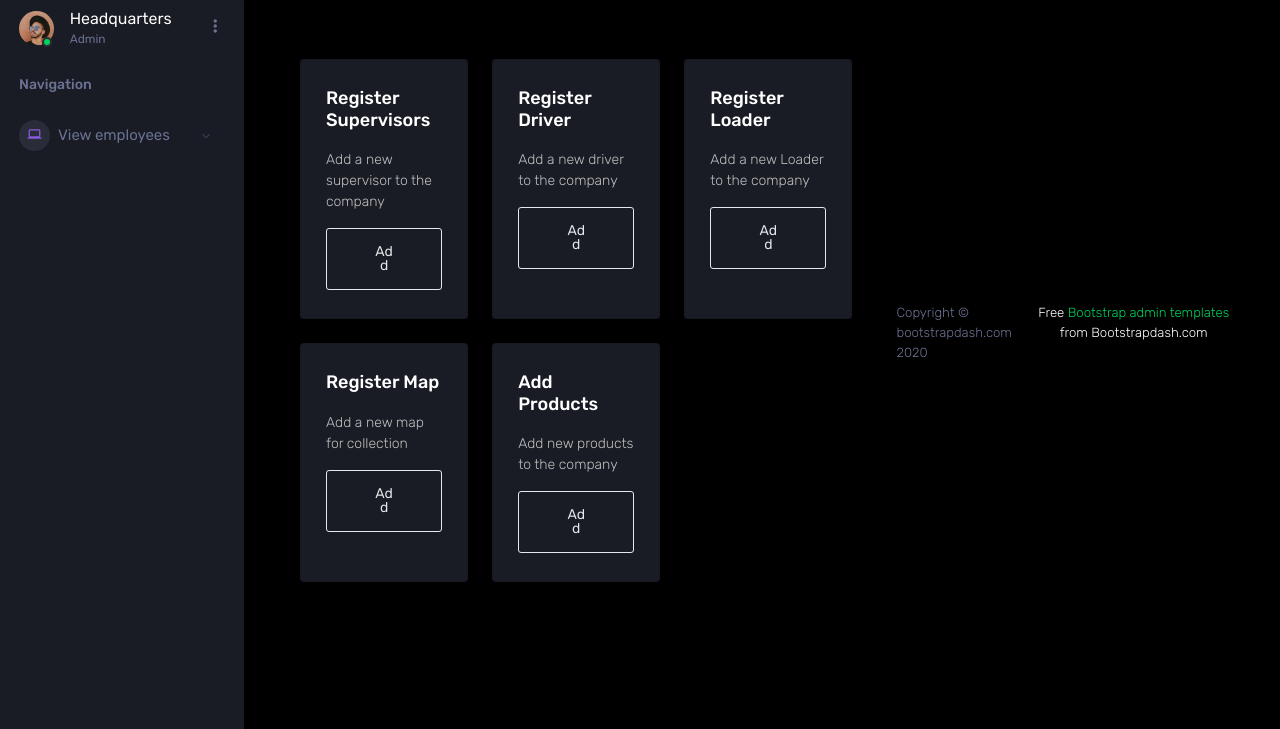
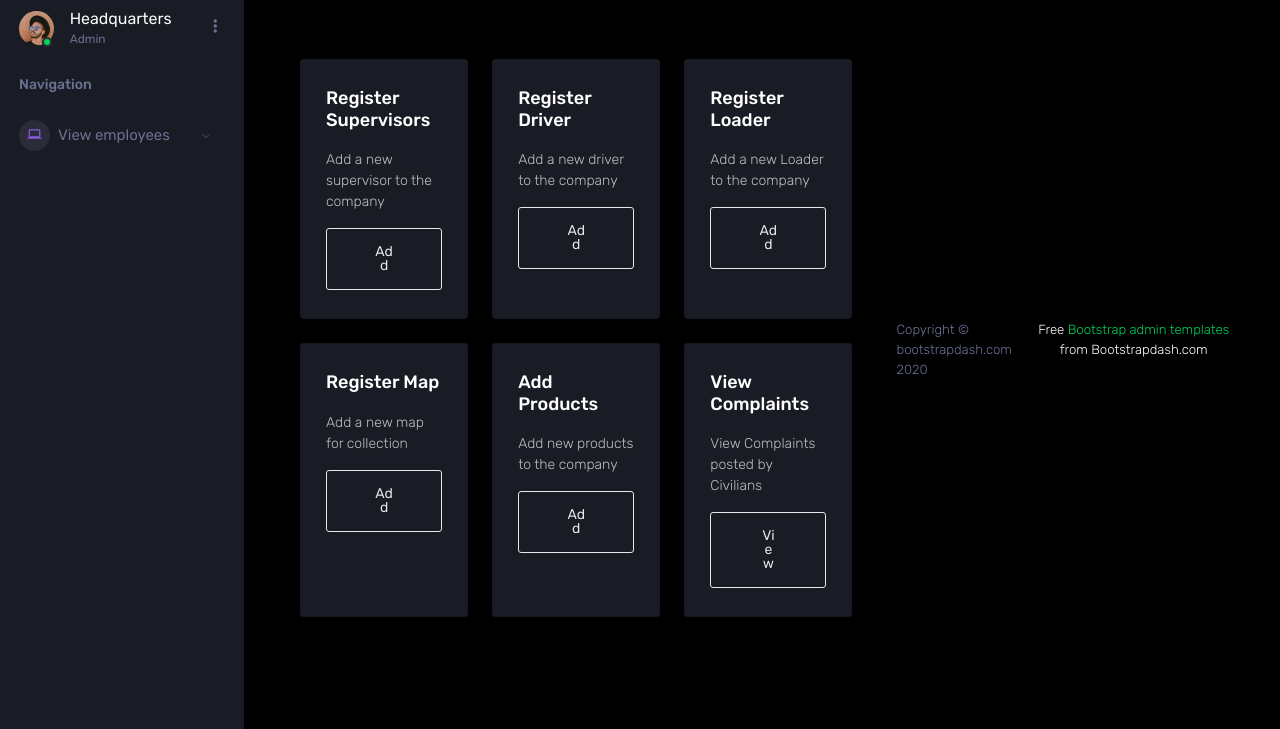
Before and after one commit to imghostia/EchoHaul, a Flask app: page /admin/dashboard in a window 1280 px wide. Shown: the part 71-800 px from the top of the page. Run offline with Flask 3, Linux system fonts and the light colour scheme; some libraries are stand-ins or nearby versions.

Commit message:
commit with view complaints

```diff
--- a/main.py
+++ b/main.py
@@ -599,7 +599,14 @@ def display_maps():
     maps = cursor.fetchall()
     return render_template('sample_drop.html', maps=maps)
 
+@app.route('/view_complaints', methods=['GET'])
+def view_complaints():
+    with conn.cursor() as cursor:
+        select_query = "SELECT c_desc FROM complaints"
+        cursor.execute(select_query)
+        complaints = cursor.fetchall()
 
+    return render_template('view_complaints.html', complaints=complaints)
 
 if __name__ == '__main__':
     app.run(debug=True)
--- a/templates/admin_dashboard.html
+++ b/templates/admin_dashboard.html
@@ -60,6 +60,17 @@
                   </div>
                 </div>
               </div>
+               <div class="col-md-4 grid-margin stretch-card">
+                <div class="card">
+                  <div class="card-body">
+                    <h4 class="card-title">View Complaints</h4>
+                    <p class="card-description">View Complaints posted by Civilians </p>
+                    <div class="template-demo">
+                      <a href="{{ url_for('view_complaints') }}"><button type="button" class="btn btn-outline-secondary btn-lg btn-block">View</button></a>
+                    </div>
+                  </div>
+                </div>
+              </div>
             </div>
           </div>
 
```
Also changed, not shown: templates/view_complaints.html (added, +17 -0 lines).
